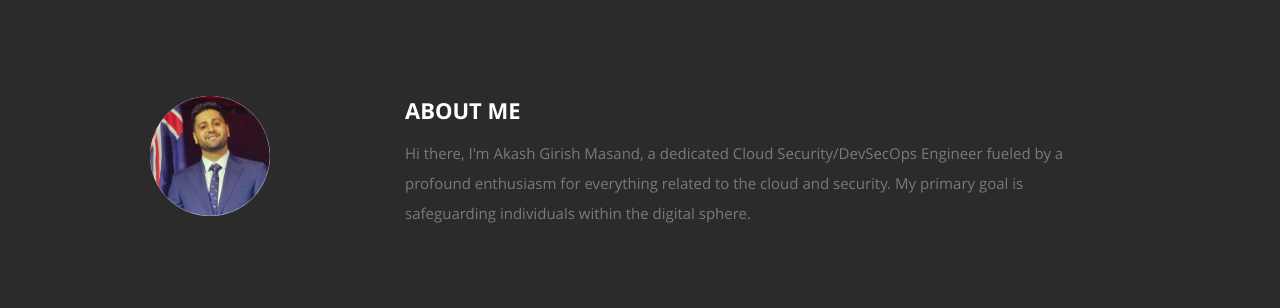
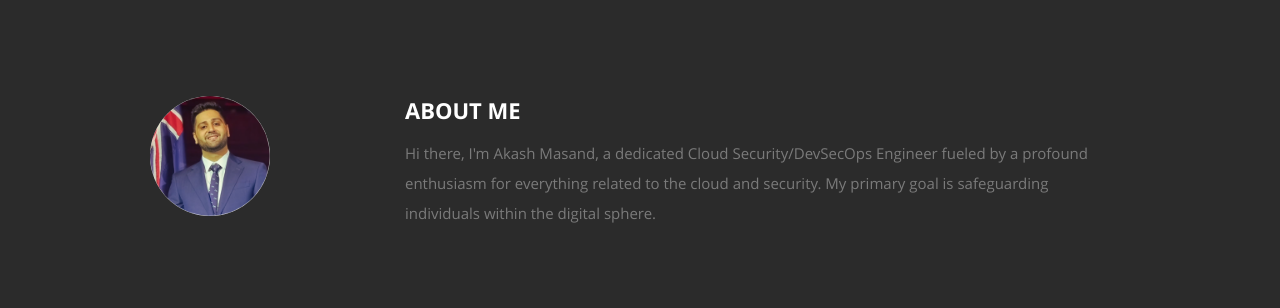
Before and after one commit to AakashMasand/resume, a plain HTML site: page frontend/index.html in a window 1280 px wide. Shown: the part 800-1108 px from the top of the page. Drawn offline with nearby package versions, Linux system fonts and the light colour scheme; no server answers.

Commit message:
testing frontend

```diff
--- a/frontend/index.html
+++ b/frontend/index.html
@@ -90,7 +90,7 @@
 
             <h2>ABOUT ME</h2>
 
-            <p> Hi there, I'm Akash Girish Masand, a dedicated Cloud Security/DevSecOps Engineer fueled by a profound enthusiasm for everything related to the cloud and security. My primary goal is safeguarding individuals within the digital sphere.
+            <p> Hi there, I'm Akash Masand, a dedicated Cloud Security/DevSecOps Engineer fueled by a profound enthusiasm for everything related to the cloud and security. My primary goal is safeguarding individuals within the digital sphere.
 
          </br>
       </br>
```
